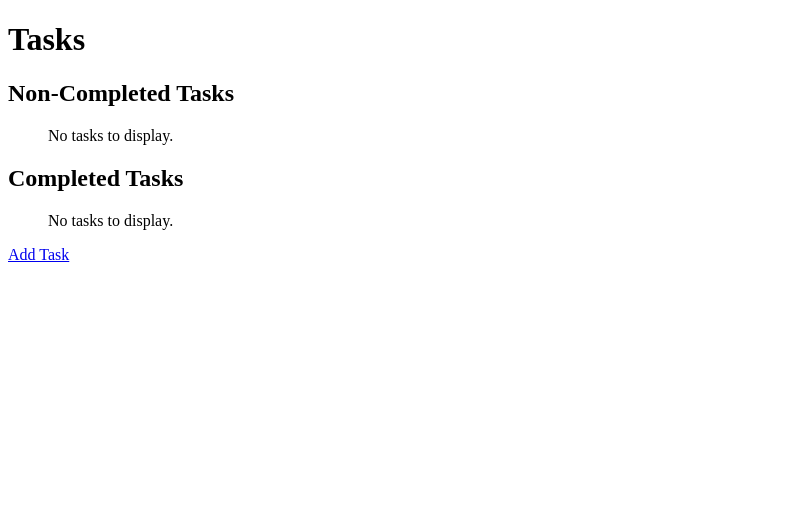
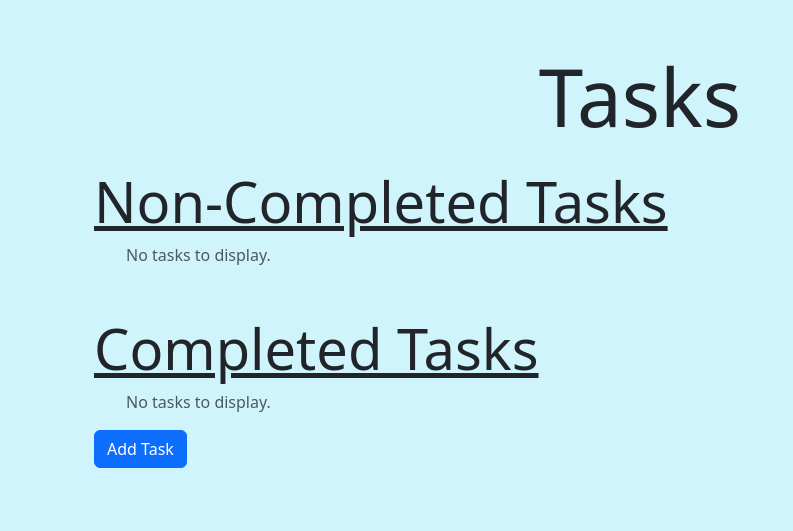
Before and after one commit to 19peytonsmith/PythonWebDatabaseApplication, a Flask app: page / in a window 1280 px wide. Shown: the top 531 px of the page, without its empty margins (0-793 px from the left). Run offline with Flask 3, Linux system fonts and the light colour scheme; data that the repository does not hold is empty.

Commit message:
implemented UI changes

```diff
--- a/static/style.css
+++ b/static/style.css
@@ -3,25 +3,67 @@
 /* Primary Author: Julien Denis */
 /* Current Semester: Spring 2023 */
 
-.completed-tasks p {
-    display: block;
-}
+body {
+    font-family: Arial, sans-serif;
+  }
 
-.completed {
+  h1 {
+    text-align: center;
+  }
+
+  ul {
+    list-style-type: none;
+    padding: 0;
+    margin: 0;
+  }
+
+  li {
+    margin-bottom: 10px;
+  }
+
+  .completed-tasks {
     display: inline-block;
-    text-decoration: line-through
-}
+    text-decoration: line-through;
+  }
 
-.completed-date {
+  .pending-tasks {
     display: inline-block;
-    margin-left: 10px; /* You can adjust the margin to increase or decrease the space between the title and date */
-}
+  }
 
-.delete-button {
+  .completed-date,
+  .pending-date {
+    display: inline-block;
+    margin-left: 10px;
+    font-style: italic;
+  }
+
+  .delete-button {
     background-color: #ff0000;
     color: #fff;
     border: none;
     padding: 5px 10px;
     margin-left: 10px;
     cursor: pointer;
-}
+  }
+
+
+  .task {
+    margin-bottom: 10px;
+    padding: 10px;
+    background-color: #fff;
+    border: 1px solid #ddd;
+    border-radius: 5px;
+  }
+  .delete-button {
+    background-color: #ff0000;
+    color: #fff;
+    border: none;
+    padding: 5px 10px;
+    margin-left: 10px;
+    cursor: pointer;
+    transition: background-color 0.2s ease-in-out;
+  }
+
+  .delete-button:hover {
+    background-color: #e60000;
+  }
--- a/templates/tasks.html
+++ b/templates/tasks.html
@@ -9,11 +9,17 @@
     <title>Tasks</title>
 	<!-- Reference external styling sheet -->
 	<link rel="stylesheet" href="static/style.css">
+	<link href="https://cdn.jsdelivr.net/npm/bootstrap@5.3.0-alpha3/dist/css/bootstrap.min.css" rel="stylesheet" integrity="sha384-KK94CHFLLe+nY2dmCWGMq91rCGa5gtU4mk92HdvYe+M/SXH301p5ILy+dN9+nJOZ" crossorigin="anonymous">
 </head>
-<body>
-    <h1>Tasks</h1>
-    <h2>Non-Completed Tasks</h2>
-    <ul>
+<body class="container bg-info-subtle py-5">
+	<div>
+		<h1 class= "display-1">Tasks</h1>
+	</div>
+
+	<div class="container py-3 mx">
+
+		<h2 class= "display-4 text-decoration-underline">Non-Completed Tasks</h2>
+		<ul class="text-body-secondary">
 			<!-- Uses Jinja to write logic within the html -->
 			<!-- If there are no non_completed tasks, write 'No tasks to display' -->
 			{% if empty_non_completed %}
@@ -21,7 +27,7 @@
 			  {% else %}
 				<!-- Loop through all non_completed tasks -->
 				{% for task in non_completed %}
-			<li class="non-completed">
+				<li class="non-completed ">
 					<!-- Form used for whenever a user click the checkbox, go to complete_task given the id -->
 					<form method="POST" action="/complete_task/{{ task[0] }}">
 						<div style="float: left;">
@@ -42,8 +48,12 @@
 				{% endfor %}
 			{% endif %}
 		</ul>
-    <h2>Completed Tasks</h2>
-    <ul>
+
+
+	</div>
+   <div class=" container py-3 mx">
+    <h2 class= "display-4 text-decoration-underline">Completed Tasks</h2>
+    <ul  class="text-body-secondary">
 		<!-- If there are no completed tasks, write 'No tasks to display' -->
 		{% if empty_completed %}
 			<p>No tasks to display.</p>
@@ -60,6 +70,12 @@
 		{% endif %}
     </ul>
 	<!-- Once clicked, it will go to add_task and show the form -->
-    <a href="/add_task">Add Task</a>
+    <a role="button" class="btn btn-primary" href="/add_task">Add Task</a>
+
+
+   </div>
+
 </body>
 </html>
+<script src="https://cdn.jsdelivr.net/npm/@popperjs/core@2.11.7/dist/umd/popper.min.js" integrity="sha384-zYPOMqeu1DAVkHiLqWBUTcbYfZ8osu1Nd6Z89ify25QV9guujx43ITvfi12/QExE" crossorigin="anonymous"></script>
+<script src="https://cdn.jsdelivr.net/npm/bootstrap@5.3.0-alpha3/dist/js/bootstrap.min.js" integrity="sha384-Y4oOpwW3duJdCWv5ly8SCFYWqFDsfob/3GkgExXKV4idmbt98QcxXYs9UoXAB7BZ" crossorigin="anonymous"></script>
```
Also changed, not shown: templates/add_task.html (+23 -10 lines). Lines whose indentation alone changed are shown as unchanged.
